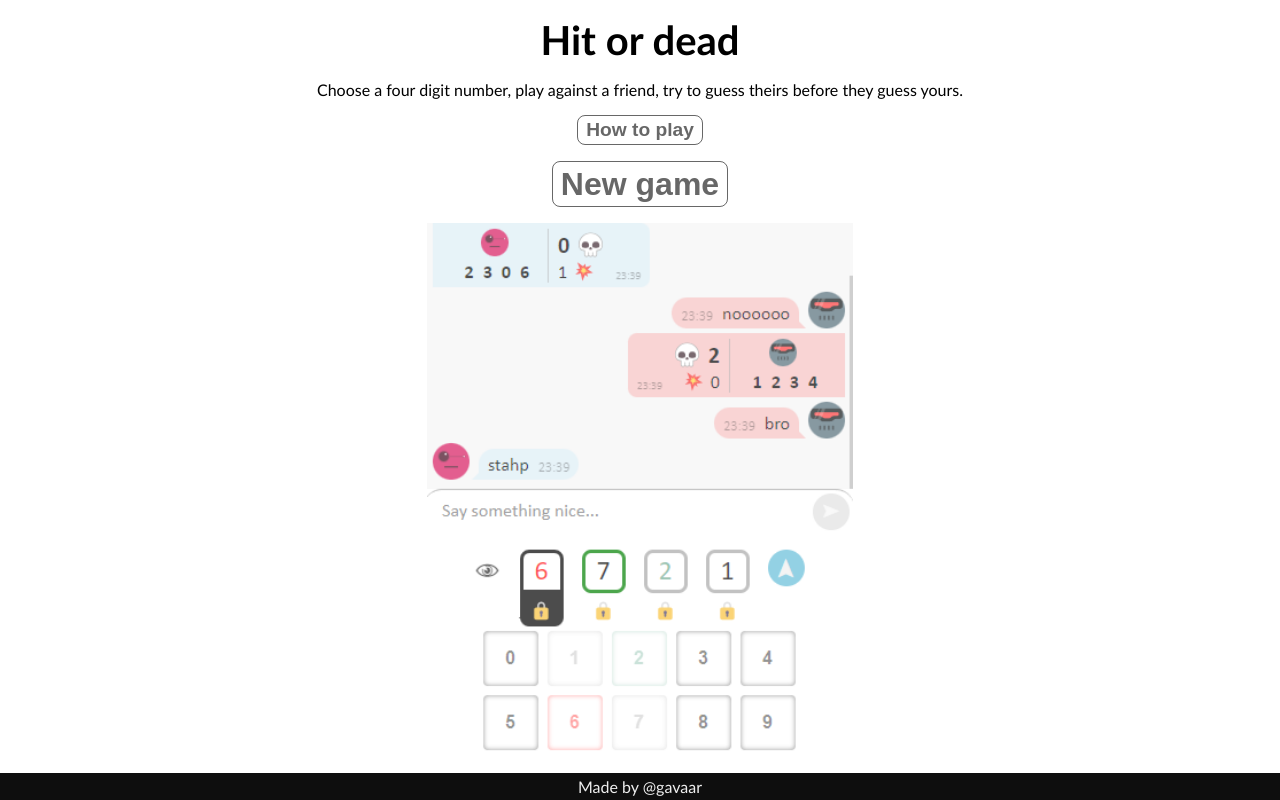
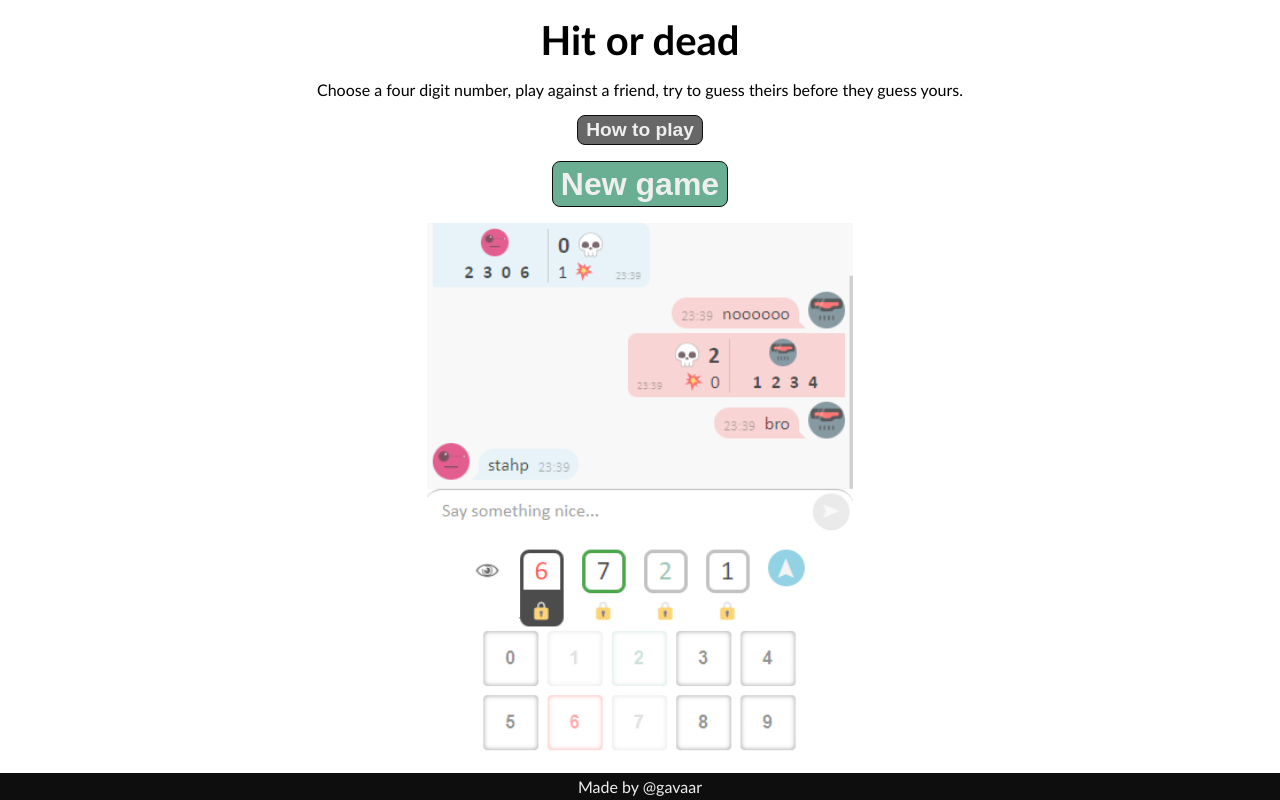
Before and after one commit to gavaar/sudoklash, an Angular app in the folder ui/: page / in a window 1280 px wide. Built offline with nearby package versions, Linux system fonts and the light colour scheme; no server answers.

Commit message:
reset room memory if room is destroyed

```diff
--- a/ui/src/app/app.routes.ts
+++ b/ui/src/app/app.routes.ts
@@ -19,7 +19,12 @@ const canLeaveRoom: ResolveFn<any> = () => {
   const roomService = inject(RoomWsService);
 
   if (roomService.room().users.length === 1) {
-    return confirm('You are the last player, if you leave the room will be deleted');
+    if (confirm('You are the last player, if you leave the room will be deleted')) {
+      roomService.resetRoomMemory();
+      return true;
+    }
+
+    return false;
   }
 
   return true;
--- a/ui/src/app/routes/home/home.component.scss
+++ b/ui/src/app/routes/home/home.component.scss
@@ -28,14 +28,15 @@
 .home__button {
   background: transparent;
   font-weight: 700;
-  color: var(--lightblack);
-  border: 1px solid var(--lightblack);
+  color: var(--white);
+  border: 1px solid var(--black);
   padding: 0.2rem 0.5rem;
   border-radius: 0.5rem;
 }
 
 .home__new-game-button {
   font-size: 2rem;
+  background-color: var(--green);
 
   &.small {
     font-size: 1.2rem;
@@ -46,10 +47,11 @@
   border: 0;
   padding: 0.5rem;
   font-size: 1.5rem;
-  background: var(--green);
+  background: var(--lightblue);
   color: var(--white);
 }
 
 .home__how-to-play {
   font-size: 1.2rem;
+  background-color: var(--lightblack);
 }
--- a/ui/src/app/services/websocket/room.wsService.ts
+++ b/ui/src/app/services/websocket/room.wsService.ts
@@ -135,6 +135,10 @@ export class RoomWsService {
     this.roomWs.next({ type:UserMessages.Turn, play: turn, user_id: this.userService.user!.id });
   }
 
+  resetRoomMemory(): void {
+    this.room.set(EMPTY_ROOM);
+  }
+
   private connectSignals(): void {
     this.roomWs.socketUpdates$.subscribe((r) => this.room.set(r))
   }
```
